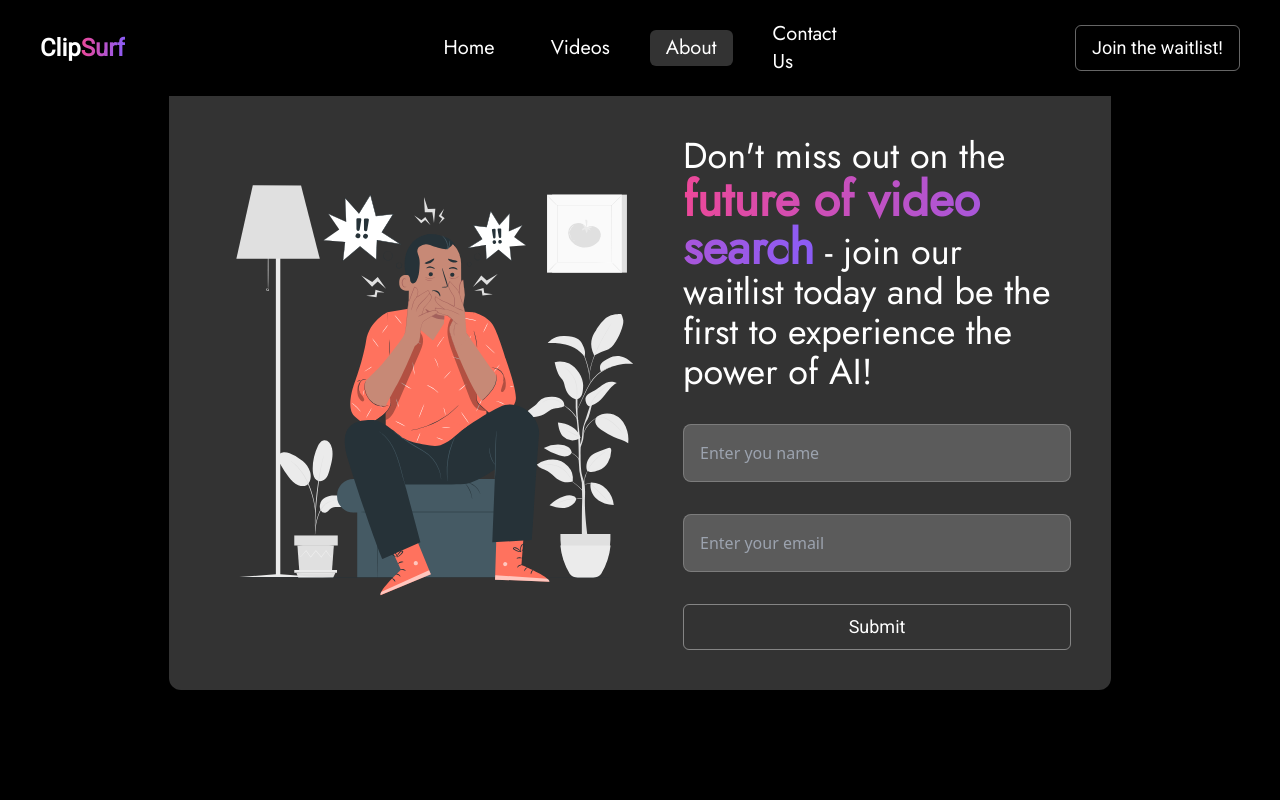
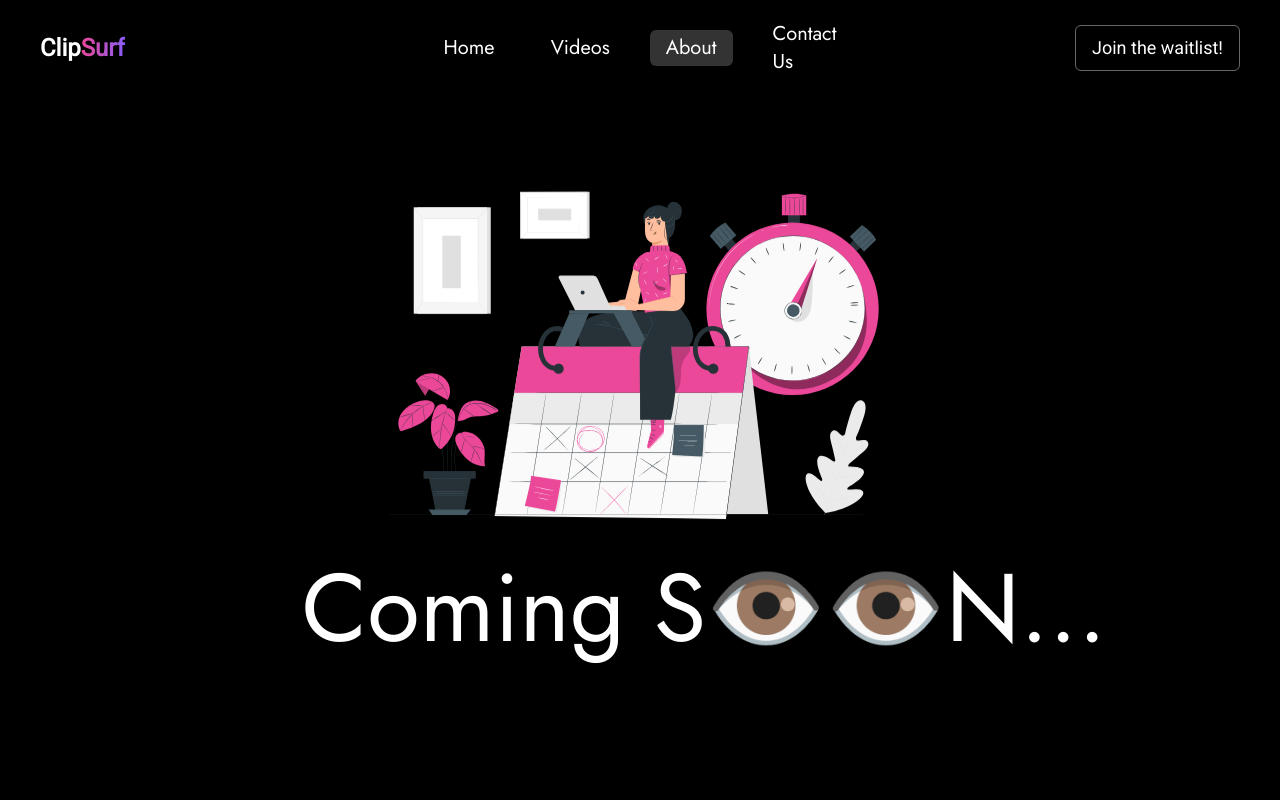
Before and after one commit to cisojoker/mini-Project, a Next.js app: page /about in a window 1280 px wide. Shown: the top 800 px of the page. Built offline with nearby package versions, Linux system fonts and the light colour scheme.

Commit message:
made the coming soon component

```diff
--- /dev/null
+++ b/src/components/Layout/ComingSoon.jsx
@@ -0,0 +1,19 @@
+import Image from 'next/image'
+import React from 'react'
+import { motion } from 'framer-motion';
+
+const ComingSoon = () => {
+    return (
+        <>
+        <motion.div
+            initial={{ y: -100 }}
+            animate={{ y: 0 }}
+         className="image">
+            <Image className='h-[50vh] w-full animate-up-down' src="/assets/comingsoon.svg" alt="Coming Soon" width={1920} height={1080} />
+            <p className='text-white text-center text-4xl lg:text-8xl lg:ml-32 mt-4 font-jost'>Coming S👁️👁️N...</p>
+        </motion.div>
+        </>
+    )
+}
+
+export default ComingSoon
--- a/src/components/Layout/Contact.jsx
+++ b/src/components/Layout/Contact.jsx
@@ -10,7 +10,7 @@ const Contact = () => {
             initial={{ opacity: 0 }}
             animate={{ opacity: 1 }}
             transition={{ duration: 1 }}
-            className={`wrapper py-10 transition-all z-30 relative duration-300 px-2 mt-10 mb-10 lg:mb-32 lg:mt-0 `}>
+            className={`wrapper py-10 transition-all z-30 relative duration-300 px-2 mt-10 mb-10 lg:mb-32 lg:-mt-7 `}>
             <div className={`contact relative transition-all duration-1000  backdrop-blur-3xl z-30 lg:top-24 top-10 lg:flex border border-[rgba(255,255,255,0.1)] bg-[rgba(255,255,255,1)] shadow-2xl shadow-black rounded-2xl m-1 lg:p-8 lg:mx-32`}>
                 <div className="details space-y-8 p-6 lg:w-1/2">
                     <h1 className='lg:text-6xl text-5xl font-jost font-bold'>We believe there&apos;s a better way to Scale your Business.</h1>
--- a/src/components/Layout/Waitlist.jsx
+++ b/src/components/Layout/Waitlist.jsx
@@ -6,7 +6,7 @@ import { useInView } from 'react-intersection-observer';
 const Waitlist = () => {
 
     const [ref, inView] = useInView({
-        threshold: 0.4, // trigger animation when the element is 50% in view
+        threshold: 0.5, // trigger animation when the element is 50% in view
         triggerOnce: true, // only trigger once
     });
 
--- a/src/pages/about.js
+++ b/src/pages/about.js
@@ -1,9 +1,10 @@
+import ComingSoon from '@/components/Layout/ComingSoon'
 import React from 'react'
 
 const about = () => {
   return (
-    <div>
-      about product
+    <div className="comingsoon h-screen flex items-center justify-center">
+      <ComingSoon />
     </div>
   )
 }
--- a/src/pages/video.js
+++ b/src/pages/video.js
@@ -1,10 +1,13 @@
+import ComingSoon from '@/components/Layout/ComingSoon'
 import React from 'react'
 
 const video = () => {
   return (
-    <div>
-      videos will appear here
-    </div>
+    <>
+      <div className="comingsoon h-screen flex items-center justify-center">
+        <ComingSoon />
+      </div>
+    </>
   )
 }
 
```
Also changed, not shown: public/assets/comingsoon.svg (added), public/assets/searchEasy.jpg (added).
